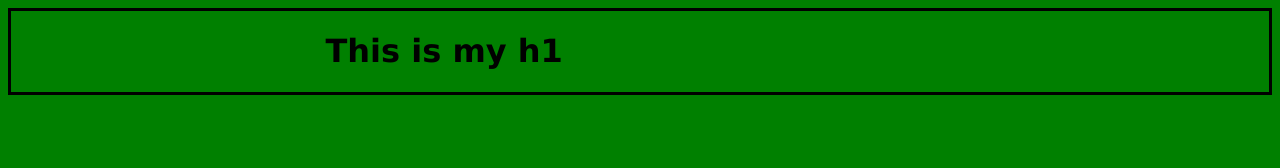
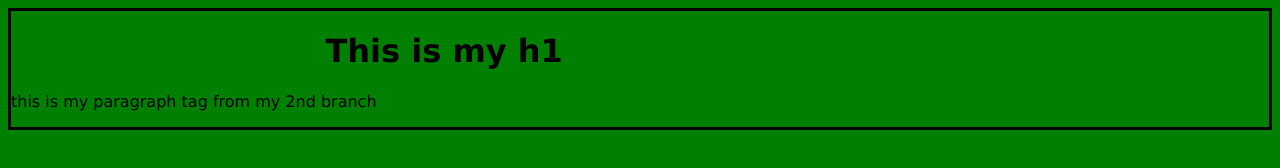
Before and after one commit to ToddSpainhour/branching1, a plain HTML site: page index.html in a window 1280 px wide. Drawn offline with Linux system fonts and the light colour scheme.

Commit message:
added bio

```diff
--- a/index.html
+++ b/index.html
@@ -15,5 +15,7 @@
     <script
         src="./main.js"></script>
         </script>
+
+        <p>this is my paragraph tag from my 2nd branch</p>
 </body>
 </html>
```
